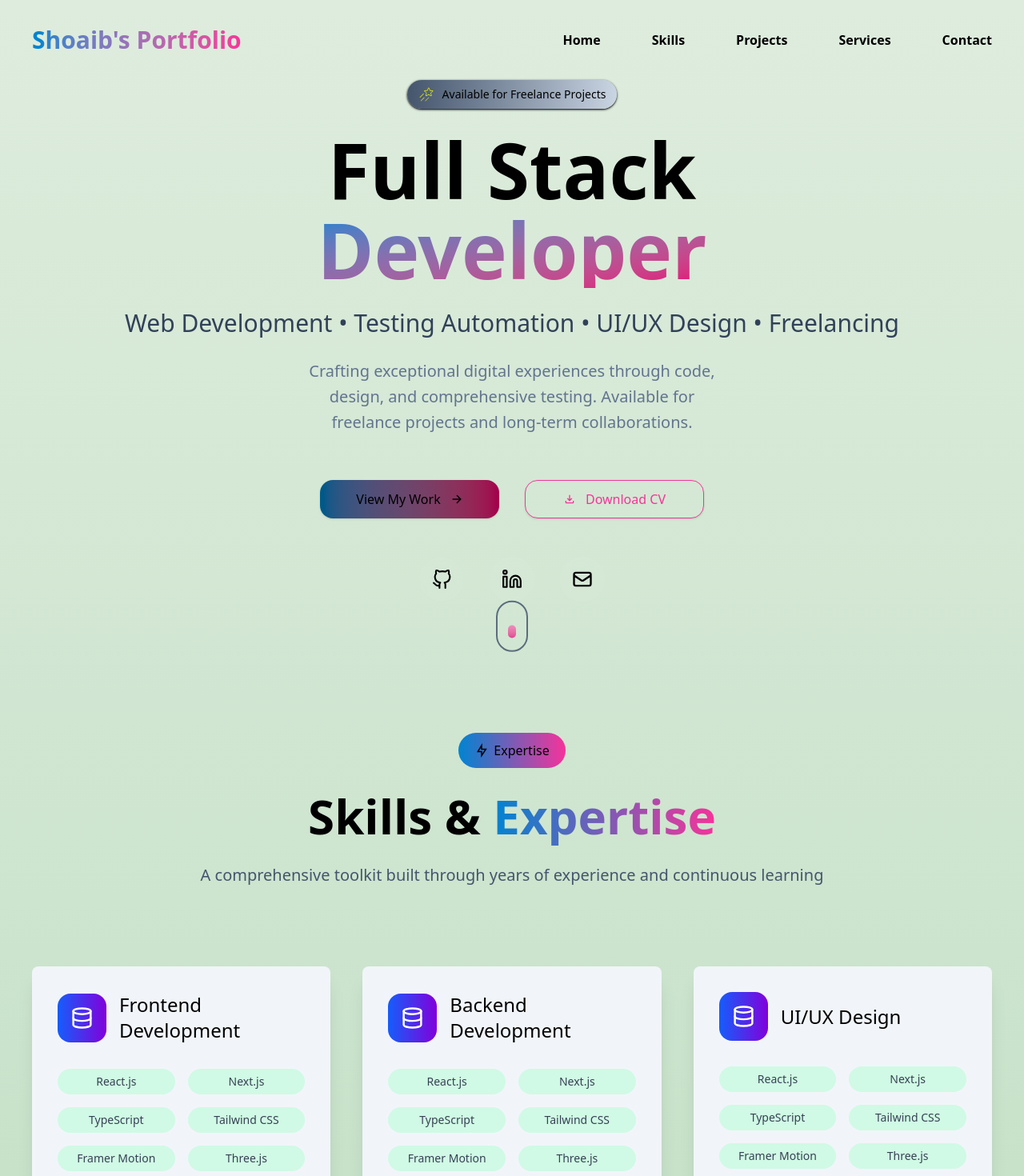
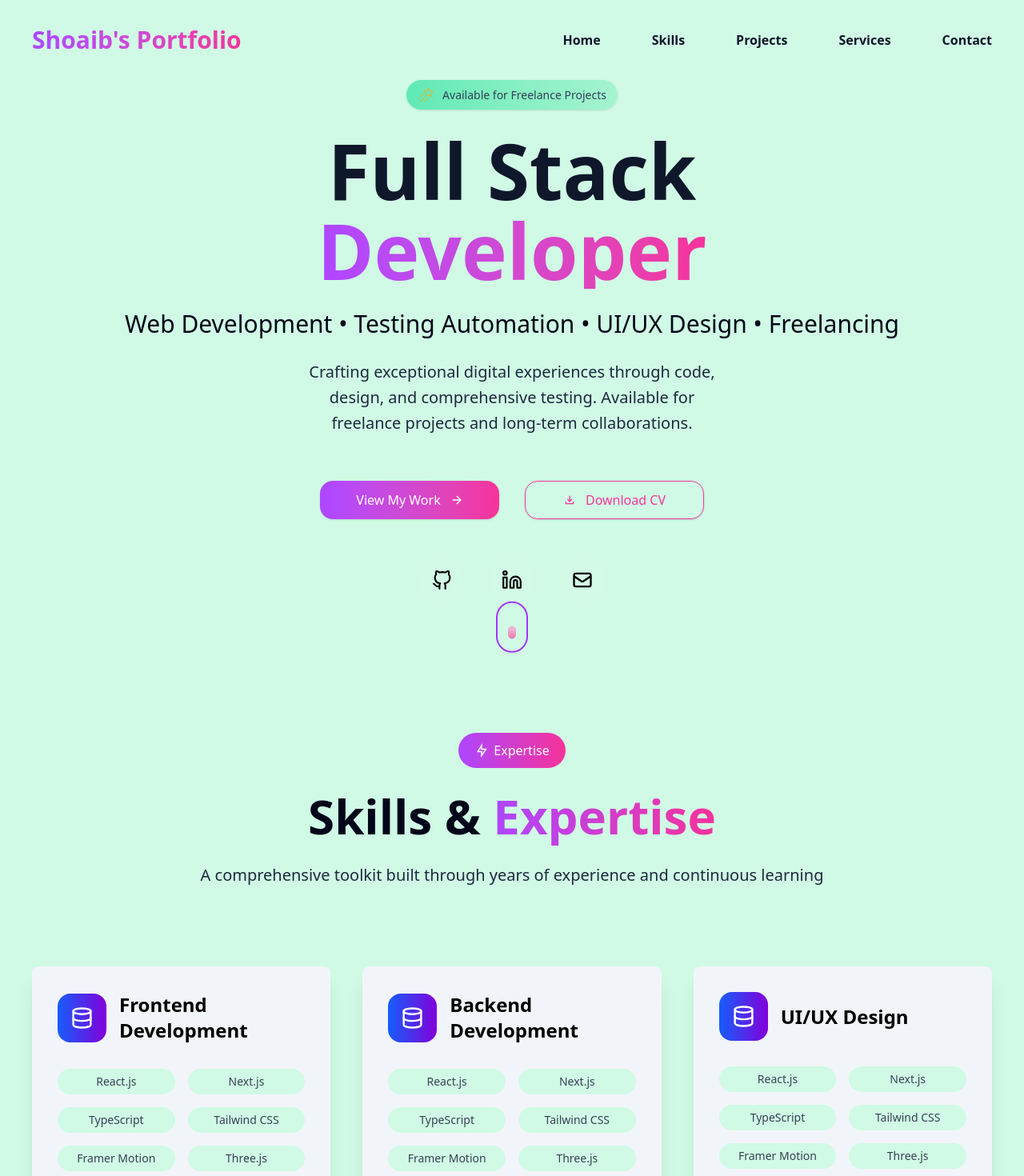
Before and after one commit to MdShoaib0/Portfolio, a React (Vite) app: page / in a window 1280 px wide. Shown: the top 1470 px of the page at 80% size. Built offline with nearby package versions, Linux system fonts and the light colour scheme.

Commit message:
css update

```diff
--- a/index.html
+++ b/index.html
@@ -6,7 +6,7 @@
     <meta name="viewport" content="width=device-width, initial-scale=1.0" />
     <title>Vite + React</title>
   </head>
-  <body class="no-scrollbar">
+  <body class="bg-emerald-100 scroll-smooth">
     <div id="root"></div>
     <script type="module" src="/src/main.jsx"></script>
   </body>
--- a/src/components/home/Header.jsx
+++ b/src/components/home/Header.jsx
@@ -11,12 +11,12 @@ const navItems = [
 function Header() {
   const [menuOpen, setMenuOpen] = useState(false);
   const navItemClass =
-    "cursor-pointer hover:text-pink-400 hover:scale-105 transition-all duration-300 active:scale-95";
+    "cursor-pointer hover:bg-gradient-to-r from-purple-500 to-pink-500 hover:bg-clip-text hover:text-transparent hover:scale-105 transition-all duration-300 active:scale-95 text-slate-900";
 
   return (
     <nav className="w-full">
       <ul className="hidden md:flex justify-end gap-16 font-bold px-10 py-8 items-center">
-        <li className="mr-auto text-3xl font-bold cursor-pointer hover:scale-105 transition-all duration-300 active:scale-95 bg-gradient-to-r from-sky-600 to-pink-500 bg-clip-text text-transparent">
+        <li className="mr-auto text-3xl font-bold cursor-pointer hover:scale-105 transition-all duration-300 active:scale-95 bg-gradient-to-r from-purple-500 to-pink-500 bg-clip-text text-transparent">
           Shoaib's Portfolio
         </li>
         {navItems.map((item) => (
@@ -27,9 +27,9 @@ function Header() {
       </ul>
       {/* Mobile Menu Button */}
       <div className="md:hidden flex justify-between items-center px-6 py-8">
-        <span className="text-3xl font-bold bg-gradient-to-r from-sky-600 to-pink-600 bg-clip-text text-transparent">Shoaib's Portfolio</span>
+        <span className="text-3xl font-bold bg-gradient-to-r from-purple-500 to-pink-500 bg-clip-text text-transparent">Shoaib's Portfolio</span>
         <button
-          className="text-pink-500 focus:outline-none"
+          className="text-purple-500 focus:outline-none"
           onClick={() => setMenuOpen(!menuOpen)}
           aria-label="Toggle navigation"
         >
--- a/src/components/home/HeroSection.jsx
+++ b/src/components/home/HeroSection.jsx
@@ -1,46 +1,45 @@
 import React from 'react'
 import Buttons from './Buttons'
-import { FiGithub, FiLinkedin } from 'react-icons/fi'
+import { FiBold, FiGithub, FiLinkedin } from 'react-icons/fi'
 import { HiOutlineMail } from 'react-icons/hi'
 import { MdOutlineFileDownload } from 'react-icons/md'
 import { IoArrowForward } from 'react-icons/io5'
 import { motion } from "motion/react"
 import { PiShootingStarThin } from 'react-icons/pi'
-import { BiBold } from 'react-icons/bi'
 
 function HeroSection() {
     return (
         <section className='flex flex-col gap-6 items-center text-center'>
-            <div className='flex items-center py-2 px-3.5 gap-2.5 rounded-full bg-gradient-to-r from-slate-600 to-slate-300 shadow shadow-black cursor-pointer hover:scale-105 transition-all duration-300'>
-                <PiShootingStarThin size={20} color='yellow'/>
-                <p className='text-sm'>Available for Freelance Projects</p>
+            <div className='flex items-center py-2 px-3.5 gap-2.5 rounded-full bg-gradient-to-r from-emerald-300 to-emerald-200 shadow font-medium cursor-pointer hover:scale-105 transition-all duration-300'>
+                <PiShootingStarThin size={21} color='orange'/>
+                <p className='text-sm text-slate-700'>Available for Freelance Projects</p>
             </div>
             <div>
-                <h1 className='text-6xl sm:text-8xl font-bold py-1'>Full Stack</h1>
-                <h1 className='text-6xl sm:text-8xl font-bold bg-gradient-to-br from-sky-600 to-pink-600 bg-clip-text text-transparent hover:scale-105 transition-all duration-300'>Developer</h1>
+                <h1 className='text-6xl sm:text-8xl font-bold py-1 text-slate-900'>Full Stack</h1>
+                <h1 className='text-6xl sm:text-8xl font-bold bg-gradient-to-r from-purple-500 to-pink-500 bg-clip-text text-transparent hover:scale-105 transition-all duration-300'>Developer</h1>
             </div>
 
             <div>
-                <p className='sm:text-3xl text-2xl px-12 font-light text-slate-700 leading-10'>
+                <p className='sm:text-3xl text-2xl px-12 font-light text-slate-950 leading-10'>
                     Web Development • Testing Automation • UI/UX Design • Freelancing
                 </p>
             </div>
 
             <div className='px-6 md:px-24 lg:px-48 xl:px-96'>
-                <p className='text-xl text-slate-500 leading-8'>
+                <p className='text-xl text-slate-800 leading-8'>
                     Crafting exceptional digital experiences through code, design, and comprehensive testing. Available for freelance projects and long-term collaborations.
                 </p>
             </div>
 
             <div className='flex flex-col sm:flex-row justify-center gap-8 mt-8'>
-                <div className='flex items-center justify-center hover:border hover:border-pink-600 gap-3 shadow rounded-2xl w-56 h-12 bg-gradient-to-r from-sky-800 to-pink-800  hover:bg-none transition-all duration-300 hover:scale-105 active:scale-95'>
+                <div className='flex items-center justify-center text-white hover:text-black hover:border hover:border-pink-600 gap-3 shadow rounded-2xl w-56 h-12 bg-gradient-to-r from-purple-500 to-pink-500  hover:bg-none transition-all duration-300 hover:scale-105 active:scale-95'>
                     <Buttons
                         name="View My Work"
                     />
                     <IoArrowForward />
                 </div>
 
-                <div className='flex items-center justify-center gap-3 shadow rounded-2xl w-56 h-12 border bg-transparent hover:bg-gradient-to-r from-sky-600 to-pink-500 hover:text-slate-200 text-pink-500 transition-all duration-300'>
+                <div className='flex items-center justify-center gap-3 shadow rounded-2xl w-56 h-12 border bg-transparent hover:bg-gradient-to-r from-purple-500 to-pink-500 hover:text-slate-200 text-pink-500 transition-all duration-300 hover:scale-105 active:scale-95'>
                     <MdOutlineFileDownload />
                     <Buttons
                         name="Download CV"
@@ -79,12 +78,12 @@ function HeroSection() {
                     initial={{ y: 10, opacity: 0.8 }}
                     transition={{ duration: 1, repeat: Infinity, repeatType: "reverse", ease: "easeInOut" }}
                     animate={{ y: -10, opacity: 1 }}
-                    className='w-10 h-16 border-2 border-slate-600 rounded-full flex items-center justify-center absolute top-12'>
+                    className='w-10 h-16 border-2 border-purple-600 rounded-full flex items-center justify-center absolute top-12'>
                     <motion.div
                         initial={{ y: 10, opacity: 0.8 }}
                         transition={{ duration: 1, repeat: Infinity, repeatType: "reverse", ease: "easeInOut" }}
                         animate={{ y: -10, opacity: 1 }}
-                        className='w-2.5 h-4 bg-gradient-to-b from-pink-400 to-pink-600 rounded-full'>
+                        className='w-2.5 h-4 bg-gradient-to-b from-pink-300 to-pink-500 rounded-full'>
                     </motion.div>
                 </motion.div>
             </div>
--- a/src/components/skills/SkillsCard.jsx
+++ b/src/components/skills/SkillsCard.jsx
@@ -10,7 +10,7 @@ function SkillsCard({ name }) {
               <LuDatabase size={29} color='white' />
             </div>
           </div>
-          <p className='text-2xl font-medium'>{name}</p>
+          <p className='text-2xl font-semibold'>{name}</p>
         </div>
 
         <div className='w-full grid grid-cols-2 text-sm font-medium text-gray-700 gap-4 text-center'>
--- a/src/index.css
+++ b/src/index.css
@@ -1,4 +1,5 @@
 @import "tailwindcss";
-body {
-    background-image: linear-gradient(to top, #c1dfc4 0%, #deecdd 100%);
+
+body::-webkit-scrollbar {
+    display: none;
 }
--- a/src/pages/skills/Skills.jsx
+++ b/src/pages/skills/Skills.jsx
@@ -15,12 +15,12 @@ function Skills() {
   return (
     <section className='flex flex-col'>
       <div className='flex flex-col gap-8 justify-center items-center text-center mt-28 px-6'>
-        <div className='flex items-center justify-center gap-1.5 py-2.5 my-1 px-5 bg-gradient-to-r from-sky-600 to bg-pink-500 rounded-full font-medium'>
+        <div className='flex items-center justify-center gap-1.5 py-2.5 my-1 px-5 text-white bg-gradient-to-r from-purple-500 to bg-pink-500 rounded-full font-medium'>
           <RiFlashlightLine size={18} />
           <p>Expertise</p>
         </div>
-        <h2 className='sm:text-6xl text-5xl font-bold leading-12'>Skills & <span className='bg-gradient-to-r from-sky-600 to bg-pink-500 bg-clip-text text-transparent'>Expertise</span></h2>
-        <p className='text-xl leading-9 text-slate-600'>A comprehensive toolkit built through years of experience and continuous learning</p>
+        <h2 className='sm:text-6xl text-5xl font-bold leading-12 text-slate-950'>Skills & <span className='bg-gradient-to-r from-purple-500 to bg-pink-500 bg-clip-text text-transparent'>Expertise</span></h2>
+        <p className='text-xl leading-9 text-slate-800'>A comprehensive toolkit built through years of experience and continuous learning</p>
       </div>
 
       <div className='grid grid-cols-1 md:grid-cols-2 lg:grid-cols-3 gap-10 my-24 mx-6 sm:mx-10'>
```
